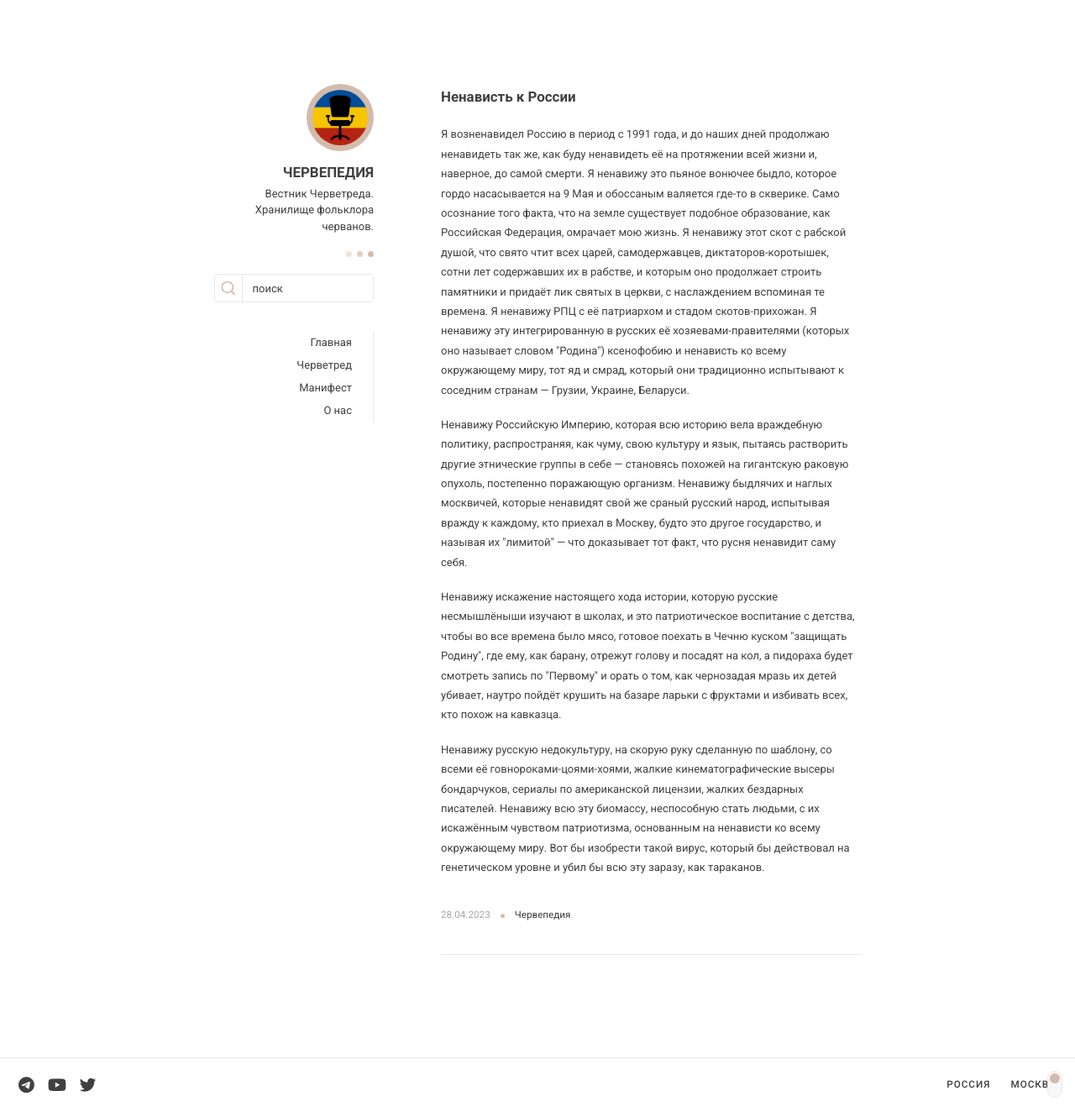
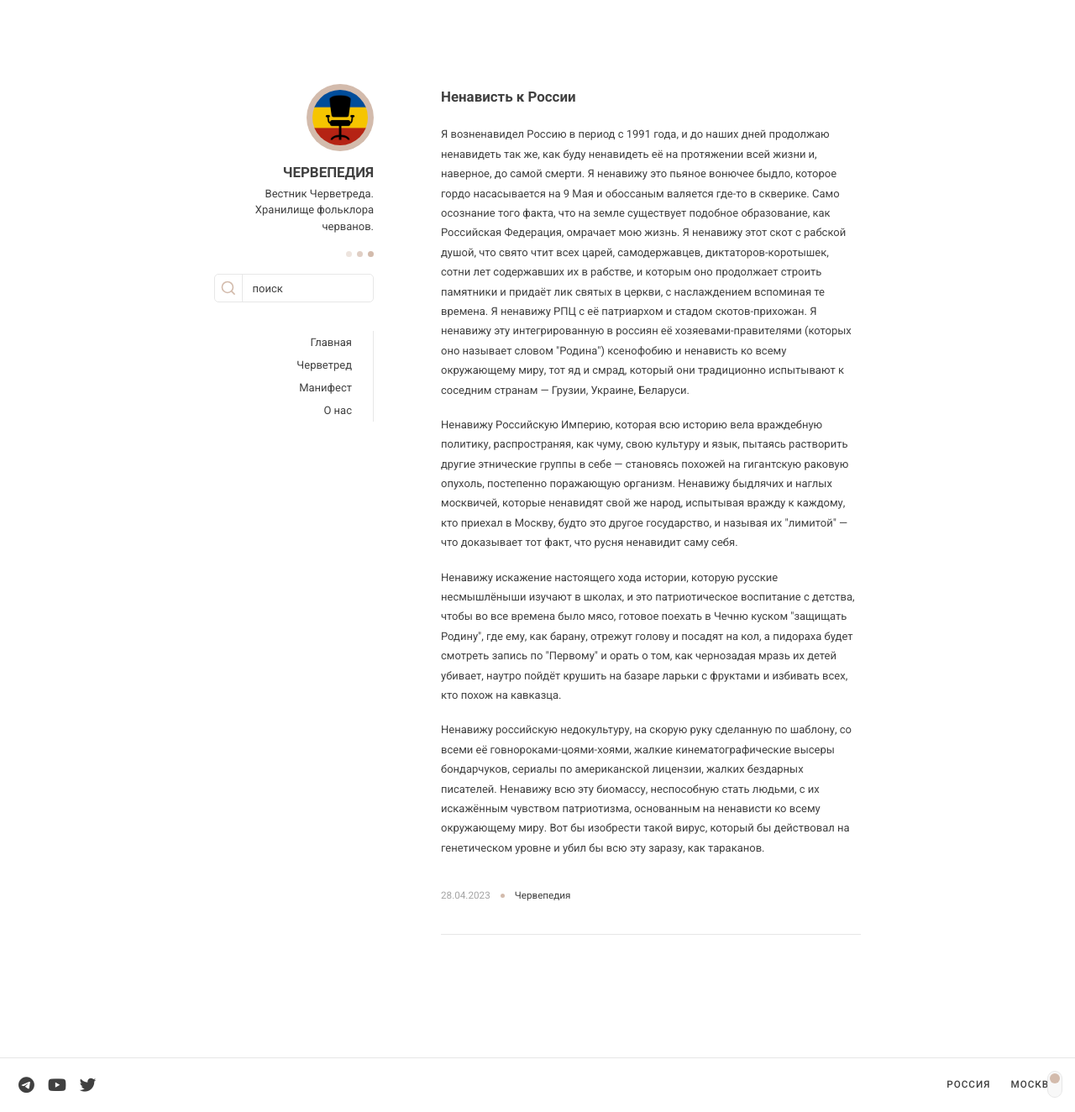
Before and after one commit to chervepediya/chervepediya.github.io, a Jekyll site: the page built from _posts/2023-04-28-hatred-for-russia.md, in a window 1280 px wide and 1324 px high. Shown: the whole window at 84% size. Built offline with Jekyll 4.4.1, drawn with Linux system fonts in a browser that asks for light colours; a script that is not in the unit is left out.

Commit message:
Update 2023-04-28-hatred-for-russia.md

```diff
--- a/_posts/2023-04-28-hatred-for-russia.md
+++ b/_posts/2023-04-28-hatred-for-russia.md
@@ -5,10 +5,10 @@
 layout: post
 ---
 
-<p>Я возненавидел Россию в период с 1991 года, и до наших дней продолжаю ненавидеть так же, как буду ненавидеть её на протяжении всей жизни и, наверное, до самой смерти. Я ненавижу это пьяное вонючее быдло, которое гордо насасывается на 9 Мая и обоссаным валяется где-то в скверике. Само осознание того факта, что на земле существует подобное образование, как Российская Федерация, омрачает мою жизнь. Я ненавижу этот скот с рабской душой, что свято чтит всех царей, самодержавцев, диктаторов-коротышек, сотни лет содержавших их в рабстве, и которым оно продолжает строить памятники и придаёт лик святых в церкви, с наслаждением вспоминая те времена. Я ненавижу РПЦ с её патриархом и стадом скотов-прихожан. Я ненавижу эту интегрированную в русских её хозяевами-правителями (которых оно называет словом "Родина") ксенофобию и ненависть ко всему окружающему миру, тот яд и смрад, который они традиционно испытывают к соседним странам — Грузии, Украине, Беларуси.</p>
+<p>Я возненавидел Россию в период с 1991 года, и до наших дней продолжаю ненавидеть так же, как буду ненавидеть её на протяжении всей жизни и, наверное, до самой смерти. Я ненавижу это пьяное вонючее быдло, которое гордо насасывается на 9 Мая и обоссаным валяется где-то в скверике. Само осознание того факта, что на земле существует подобное образование, как Российская Федерация, омрачает мою жизнь. Я ненавижу этот скот с рабской душой, что свято чтит всех царей, самодержавцев, диктаторов-коротышек, сотни лет содержавших их в рабстве, и которым оно продолжает строить памятники и придаёт лик святых в церкви, с наслаждением вспоминая те времена. Я ненавижу РПЦ с её патриархом и стадом скотов-прихожан. Я ненавижу эту интегрированную в россиян её хозяевами-правителями (которых оно называет словом "Родина") ксенофобию и ненависть ко всему окружающему миру, тот яд и смрад, который они традиционно испытывают к соседним странам — Грузии, Украине, Беларуси.</p>
 
-<p>Ненавижу Российскую Империю, которая всю историю вела враждебную политику, распространяя, как чуму, свою культуру и язык, пытаясь растворить другие этнические группы в себе — становясь похожей на гигантскую раковую опухоль, постепенно поражающую организм. Ненавижу быдлячих и наглых москвичей, которые ненавидят свой же сраный русский народ, испытывая вражду к каждому, кто приехал в Москву, будто это другое государство, и называя их "лимитой" — что доказывает тот факт, что русня ненавидит саму себя.</p>
+<p>Ненавижу Российскую Империю, которая всю историю вела враждебную политику, распространяя, как чуму, свою культуру и язык, пытаясь растворить другие этнические группы в себе — становясь похожей на гигантскую раковую опухоль, постепенно поражающую организм. Ненавижу быдлячих и наглых москвичей, которые ненавидят свой же народ, испытывая вражду к каждому, кто приехал в Москву, будто это другое государство, и называя их "лимитой" — что доказывает тот факт, что русня ненавидит саму себя.</p>
 
 <p>Ненавижу искажение настоящего хода истории, которую русские несмышлёныши изучают в школах, и это патриотическое воспитание с детства, чтобы во все времена было мясо, готовое поехать в Чечню куском "защищать Родину", где ему, как барану, отрежут голову и посадят на кол, а пидораха будет смотреть запись по "Первому" и орать о том, как чернозадая мразь их детей убивает, наутро пойдёт крушить на базаре ларьки с фруктами и избивать всех, кто похож на кавказца.</p>
 
-<p>Ненавижу русскую недокультуру, на скорую руку сделанную по шаблону, со всеми её говнороками-цоями-хоями, жалкие кинематографические высеры бондарчуков, сериалы по американской лицензии, жалких бездарных писателей. Ненавижу всю эту биомассу, неспособную стать людьми, с их искажённым чувством патриотизма, основанным на ненависти ко всему окружающему миру. Вот бы изобрести такой вирус, который бы действовал на генетическом уровне и убил бы всю эту заразу, как тараканов.</p>
+<p>Ненавижу российскую недокультуру, на скорую руку сделанную по шаблону, со всеми её говнороками-цоями-хоями, жалкие кинематографические высеры бондарчуков, сериалы по американской лицензии, жалких бездарных писателей. Ненавижу всю эту биомассу, неспособную стать людьми, с их искажённым чувством патриотизма, основанным на ненависти ко всему окружающему миру. Вот бы изобрести такой вирус, который бы действовал на генетическом уровне и убил бы всю эту заразу, как тараканов.</p>
```
